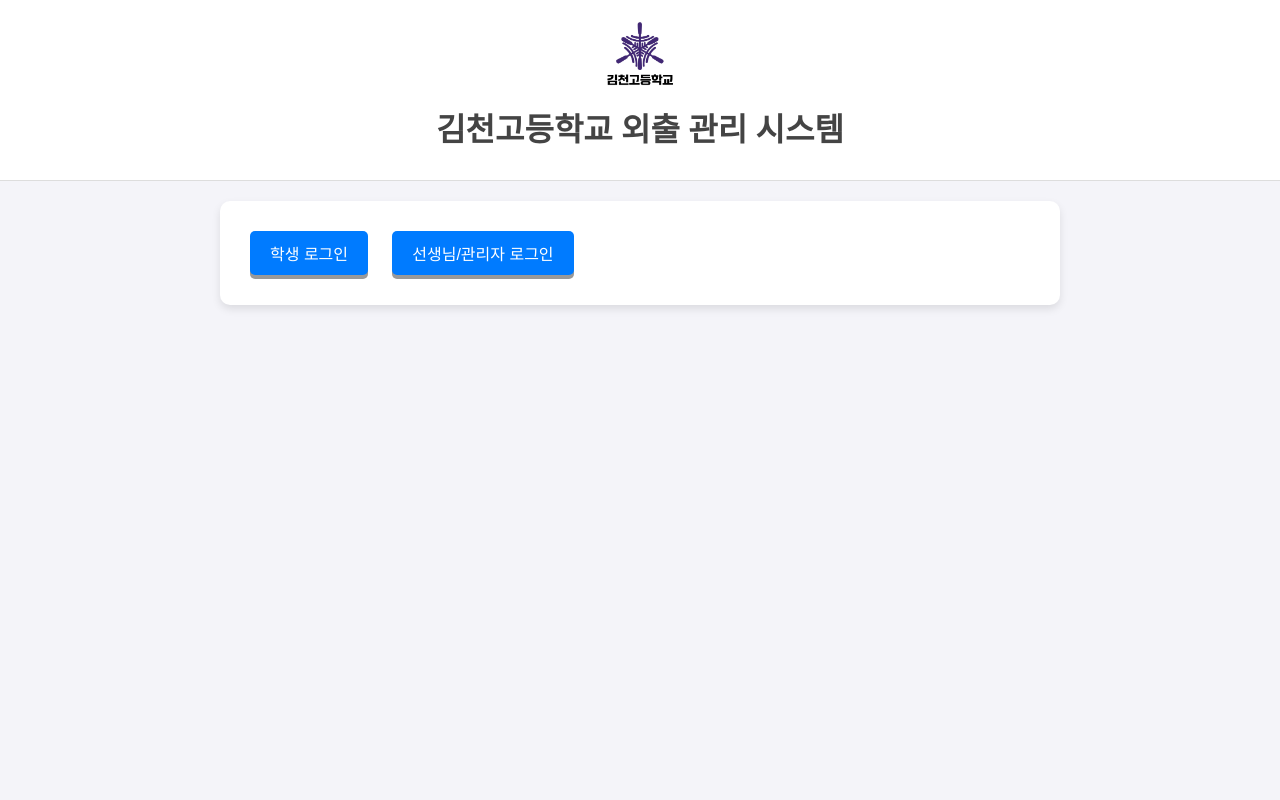
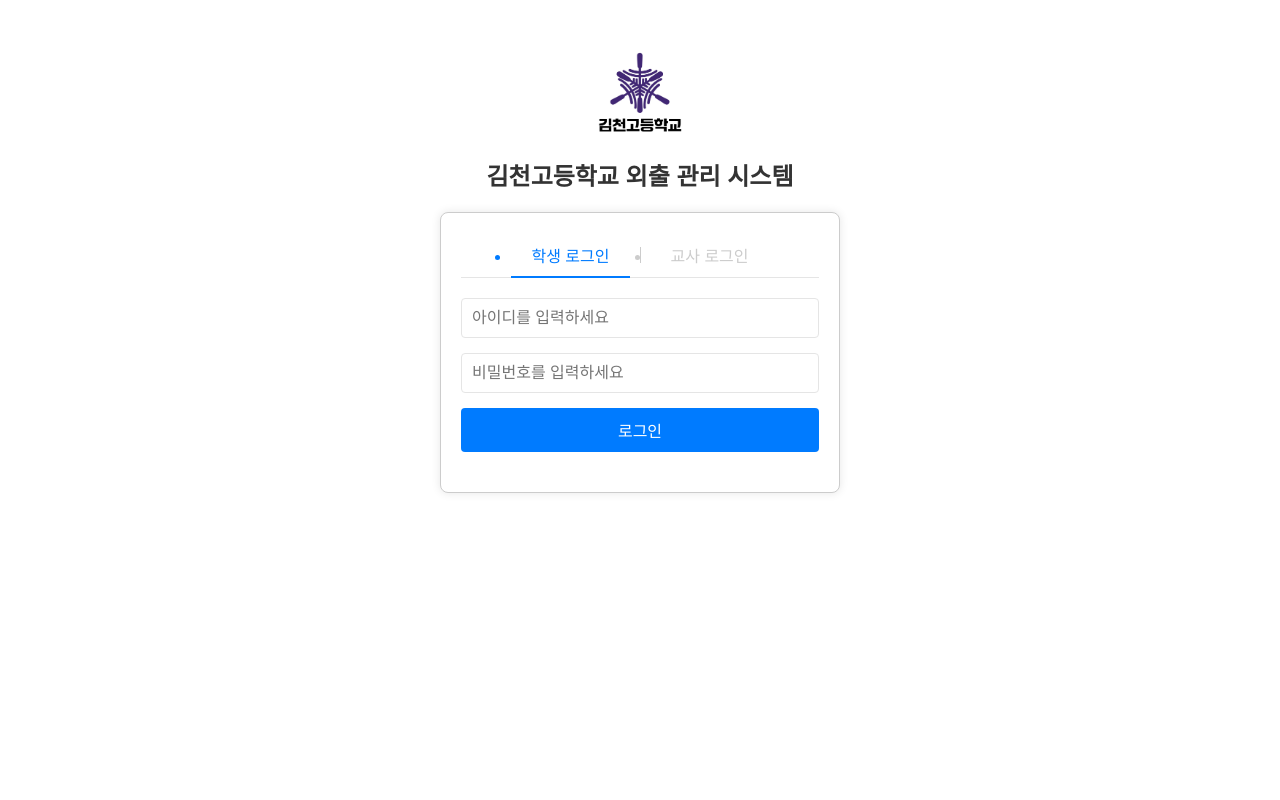
Before and after one commit to rudgma22/gimgo-goout, a Flask app: page /login in a window 1280 px wide. Run offline with Flask 3, Linux system fonts and the light colour scheme; parts of the project's set-up code (start-up, migrations or seed data) failed here and were passed over.

Commit message:
로그인 페이지 디자인 수정

```diff
--- a/templates/login.html
+++ b/templates/login.html
@@ -4,81 +4,206 @@
     <meta charset="UTF-8">
     <meta name="viewport" content="width=device-width, initial-scale=1.0">
     <title>로그인 - 김천고등학교 외출 관리 시스템</title>
-    <link rel="stylesheet" href="{{ url_for('static', filename='styles.css') }}">
-    <script>
-        function showLogin(role) {
-            document.getElementById('role-selection').style.display = 'none';
-            document.getElementById('login-form').style.display = 'block';
-            document.getElementById('role').value = role;
-            document.getElementById('form-title').innerText = role === 'student' ? '학생 로그인' : '선생님/관리자 로그인';
+    <style>
+        /* Reset some default browser styles */
+        body, h1, h2, ul, li, input, button, form, div {
+            margin: 0;
+            padding: 0;
+            box-sizing: border-box;
+            font-family: 'Arial', sans-serif;
         }
 
-        function handleSubmit(event) {
-            event.preventDefault();
+        /* Overall page styling */
+        body {
+            display: flex;
+            flex-direction: column;
+            align-items: center;
+            justify-content: flex-start;
+            height: 100vh;
+            background-color: #ffffff;
+            padding-top: 50px;
+        }
 
-            const username = document.getElementById('username').value;
-            const password = document.getElementById('password').value;
-            const role = document.getElementById('role').value;
+        /* Header styling */
+        header {
+            text-align: center;
+            margin-bottom: 20px;
+        }
 
-            const tempForm = document.createElement('form');
-            tempForm.method = 'POST';
-            tempForm.action = event.target.action;
+        header img {
+            width: 100px;
+            height: auto;
+        }
 
-            const usernameInput = document.createElement('input');
-            usernameInput.type = 'hidden';
-            usernameInput.name = 'username';
-            usernameInput.value = username;
-            tempForm.appendChild(usernameInput);
+        header h1 {
+            margin-top: 10px;
+            font-size: 24px;
+            color: #333;
+        }
 
-            const passwordInput = document.createElement('input');
-            passwordInput.type = 'hidden';
-            passwordInput.name = 'password';
-            passwordInput.value = password;
-            tempForm.appendChild(passwordInput);
+        /* Content container styling */
+        .contents {
+            width: 400px;
+            background: #fff;
+            padding: 20px;
+            border: 1px solid #ccc;
+            box-shadow: 0 0 10px rgba(0, 0, 0, 0.1);
+            border-radius: 8px;
+            text-align: center;
+        }
 
-            const roleInput = document.createElement('input');
-            roleInput.type = 'hidden';
-            roleInput.name = 'role';
-            roleInput.value = role;
-            tempForm.appendChild(roleInput);
+        /* Tabs styling */
+        .tabs {
+            display: flex;
+            justify-content: center;
+            margin-bottom: 20px;
+            border-bottom: 1px solid #e5e5e5;
+            position: relative;
+        }
 
-            document.body.appendChild(tempForm);
-            tempForm.submit();
+        .tab {
+            cursor: pointer;
+            padding: 10px 20px;
+            text-align: center;
+            transition: color 0.3s;
+            position: relative;
+            color: #ccc;
         }
-    </script>
+
+        .tab.on {
+            color: #007bff;
+        }
+
+        .tab.green.on {
+            color: #8BC34A; /* 밝은 연두색 */
+        }
+
+        .tab::after {
+            content: '';
+            display: block;
+            position: absolute;
+            bottom: -1px;
+            left: 0;
+            width: 0;
+            height: 2px;
+            background-color: #007bff;
+            transition: width 0.3s;
+        }
+
+        .tab.on::after {
+            width: 100%;
+        }
+
+        .tab.green.on::after {
+            background-color: #8BC34A; /* 밝은 연두색 */
+        }
+
+        .tab-divider {
+            width: 1px;
+            background-color: #ccc;
+            height: 16px;
+            margin: auto 10px;
+        }
+
+        .check_text {
+            font-size: 16px;
+        }
+
+        /* Form styling */
+        .login_form {
+            margin-bottom: 20px;
+        }
+
+        .id_input, .password_input {
+            margin-bottom: 15px;
+        }
+
+        .input_normal {
+            width: 100%;
+            padding: 10px;
+            font-size: 16px;
+            border: 1px solid #e5e5e5;
+            border-radius: 4px;
+        }
+
+        .input_normal:focus {
+            border-color: #007bff;
+            outline: none;
+        }
+
+        .green .input_normal:focus {
+            border-color: #8BC34A; /* 밝은 연두색 */
+        }
+
+        .button_normal {
+            width: 100%;
+            padding: 10px;
+            background-color: #007bff;
+            color: #fff;
+            font-size: 16px;
+            border: none;
+            border-radius: 4px;
+            cursor: pointer;
+        }
+
+        .button_normal:hover {
+            background-color: #0056b3;
+        }
+
+        .green .button_normal {
+            background-color: #8BC34A; /* 밝은 연두색 */
+        }
+
+        .green .button_normal:hover {
+            background-color: #6b8e23; /* 연두색 */
+        }
+    </style>
 </head>
 <body>
-    <header>
-        <img src="{{ url_for('static', filename='KakaoTalk_20240524_192806365.png') }}" alt="김천고등학교 로고">
-        <h1>김천고등학교 외출 관리 시스템</h1>
-    </header>
-    <div id="login-container">
-        <div id="role-selection">
-            <button class="btn" onclick="showLogin('student')">학생 로그인</button>
-            <button class="btn" onclick="showLogin('teacher')">선생님/관리자 로그인</button>
+<header>
+    <img src="{{ url_for('static', filename='KakaoTalk_20240524_192806365.png') }}" alt="김천고등학교 로고">
+    <h1>김천고등학교 외출 관리 시스템</h1>
+</header>
+<div class="contents">
+    <ul class="tabs">
+        <li class="tab on" data-color="blue">
+            <div class="check_text">학생 로그인</div>
+        </li>
+        <div class="tab-divider"></div>
+        <li class="tab" data-color="green">
+            <div class="check_text">교사 로그인</div>
+        </li>
+    </ul>
+    <form class="login_form">
+        <div class="id_input">
+            <input class="input_normal" type="text" id="id" placeholder="아이디를 입력하세요">
         </div>
-        <div id="login-form" style="display:none;">
-            <h2 id="form-title"></h2>
-            {% with messages = get_flashed_messages(with_categories=true) %}
-                {% if messages %}
-                    {% for category, message in messages %}
-                        <div class="alert {{ category }}">{{ message }}</div>
-                    {% endfor %}
-                {% endif %}
-            {% endwith %}
-            <form onsubmit="handleSubmit(event)">
-                <input type="hidden" id="role" name="role">
-                <label for="username">아이디:</label>
-                <input type="text" id="username" name="username" required>
-                <label for="password">비밀번호:</label>
-                <input type="password" id="password" name="password" required>
-                <button class="btn" type="submit">로그인</button>
-            </form>
-            <div class="register-link">
-                <p>계정이 없으신가요?</p>
-                <a href="{{ url_for('register') }}">회원가입</a>
-            </div>
+        <div class="password_input">
+            <input class="input_normal" type="password" id="pw" placeholder="비밀번호를 입력하세요" autocomplete="off">
         </div>
-    </div>
+        <button class="button_normal" type="button">로그인</button>
+    </form>
+</div>
+
+<script>
+    document.addEventListener('DOMContentLoaded', function () {
+        const tabs = document.querySelectorAll('.tab');
+        const contents = document.querySelector('.contents');
+
+        tabs.forEach(tab => {
+            tab.addEventListener('click', function () {
+                tabs.forEach(t => t.classList.remove('on', 'green'));
+                tab.classList.add('on');
+                if (tab.getAttribute('data-color') === 'green') {
+                    contents.classList.add('green');
+                    tabs.forEach(t => t.classList.add('green'));
+                } else {
+                    contents.classList.remove('green');
+                    tabs.forEach(t => t.classList.remove('green'));
+                }
+            });
+        });
+    });
+</script>
 </body>
 </html>
```
Also changed, not shown: templates/css/styles.css (added, +132 -0 lines).
